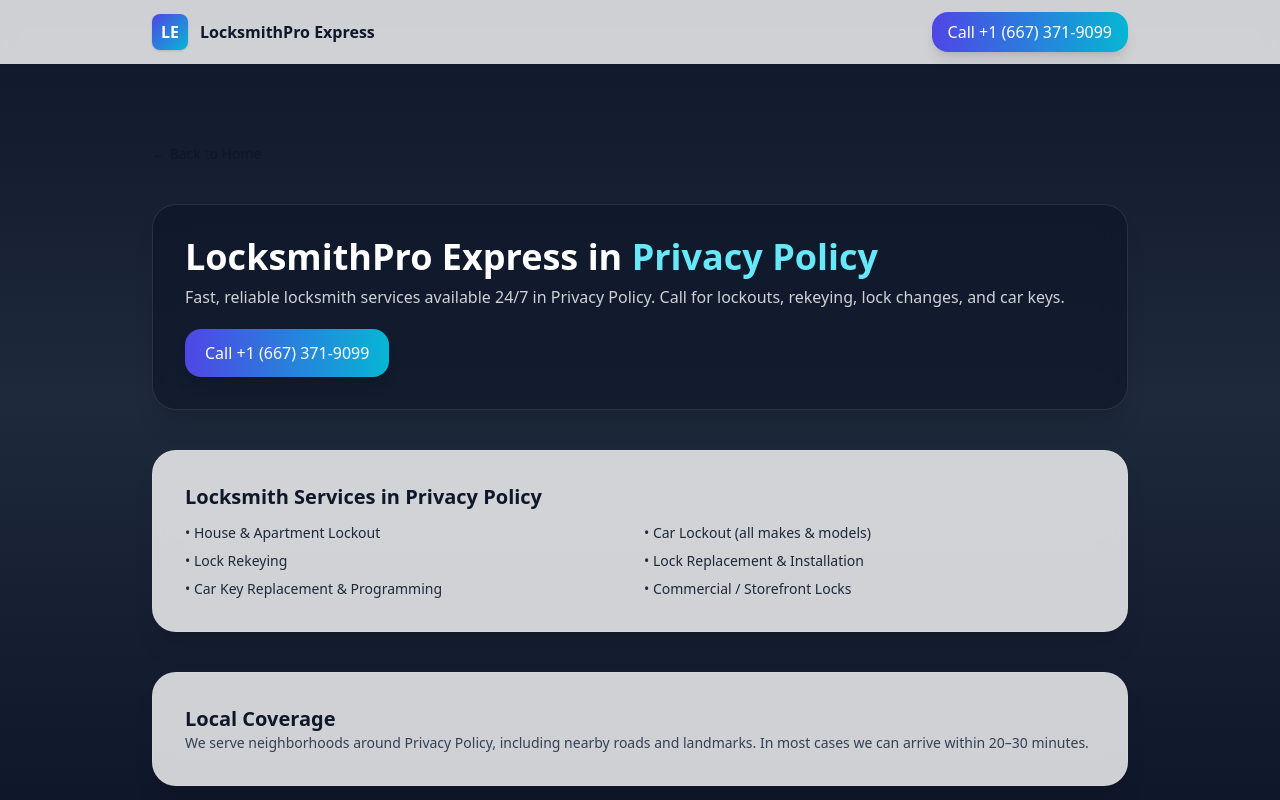
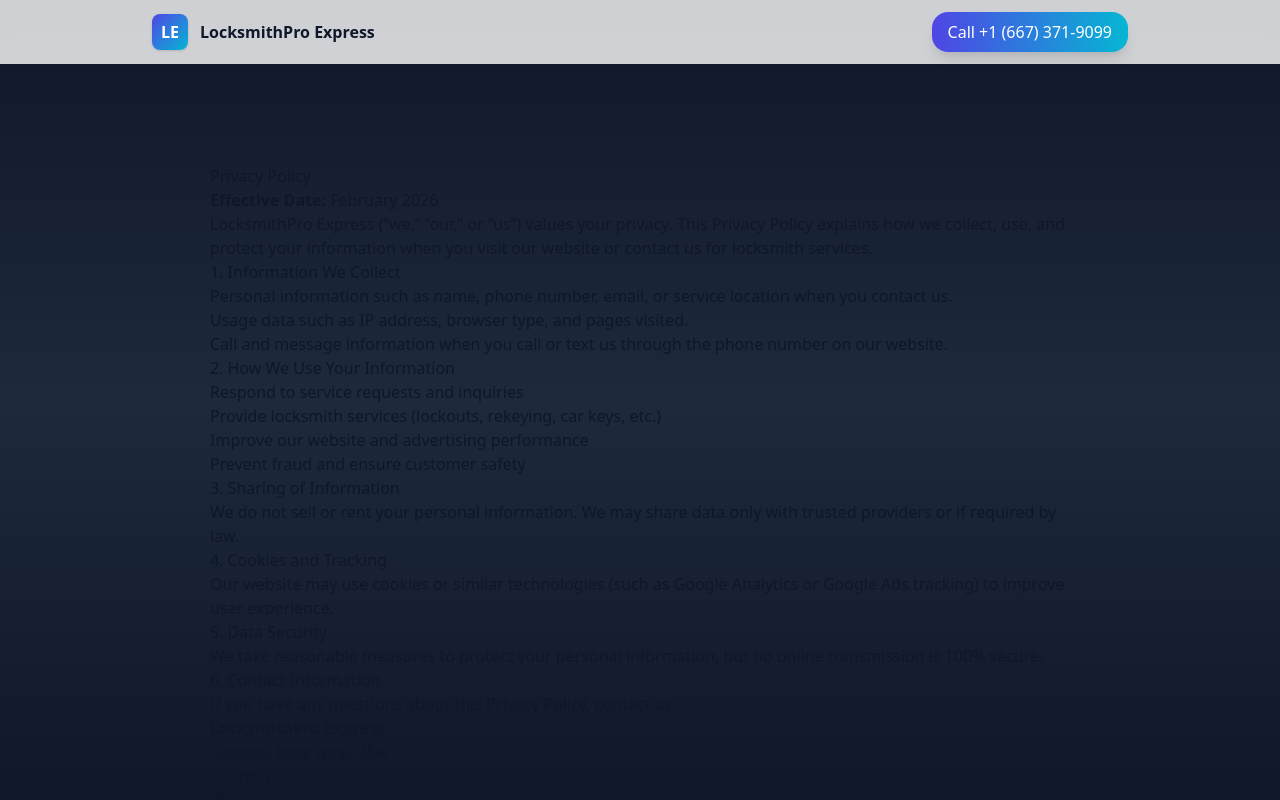
Before and after one commit to 02EBELA20/lucksmith-pro-, a Next.js app: page /privacy-policy in a window 1280 px wide. Shown: the top 800 px of the page. Built offline with nearby package versions, Linux system fonts and the light colour scheme; no server answers.

Commit message:
Create page.tsx

```diff
--- /dev/null
+++ b/app/privacy-policy/page.tsx
@@ -0,0 +1,78 @@
+export default function PrivacyPolicyPage() {
+  return (
+    <main style={{ maxWidth: "900px", margin: "40px auto", padding: "20px" }}>
+      <h1>Privacy Policy</h1>
+
+      <p><strong>Effective Date:</strong> February 2026</p>
+
+      <p>
+        LocksmithPro Express (“we,” “our,” or “us”) values your privacy. This
+        Privacy Policy explains how we collect, use, and protect your
+        information when you visit our website or contact us for locksmith
+        services.
+      </p>
+
+      <h2>1. Information We Collect</h2>
+      <ul>
+        <li>
+          Personal information such as name, phone number, email, or service
+          location when you contact us.
+        </li>
+        <li>
+          Usage data such as IP address, browser type, and pages visited.
+        </li>
+        <li>
+          Call and message information when you call or text us through the
+          phone number on our website.
+        </li>
+      </ul>
+
+      <h2>2. How We Use Your Information</h2>
+      <ul>
+        <li>Respond to service requests and inquiries</li>
+        <li>Provide locksmith services (lockouts, rekeying, car keys, etc.)</li>
+        <li>Improve our website and advertising performance</li>
+        <li>Prevent fraud and ensure customer safety</li>
+      </ul>
+
+      <h2>3. Sharing of Information</h2>
+      <p>
+        We do not sell or rent your personal information. We may share data only
+        with trusted providers or if required by law.
+      </p>
+
+      <h2>4. Cookies and Tracking</h2>
+      <p>
+        Our website may use cookies or similar technologies (such as Google
+        Analytics or Google Ads tracking) to improve user experience.
+      </p>
+
+      <h2>5. Data Security</h2>
+      <p>
+        We take reasonable measures to protect your personal information, but no
+        online transmission is 100% secure.
+      </p>
+
+      <h2>6. Contact Information</h2>
+      <p>
+        If you have any questions about this Privacy Policy, contact us:
+      </p>
+
+      <p>
+        <strong>LocksmithPro Express</strong>
+        <br />
+        Queens, New York, USA
+        <br />
+        Phone: (868) 445-1529
+        <br />
+        Website: https://locksmithpro.org
+      </p>
+
+      <h2>7. Updates</h2>
+      <p>
+        We may update this Privacy Policy from time to time. Changes will be
+        posted on this page.
+      </p>
+    </main>
+  );
+}
```
